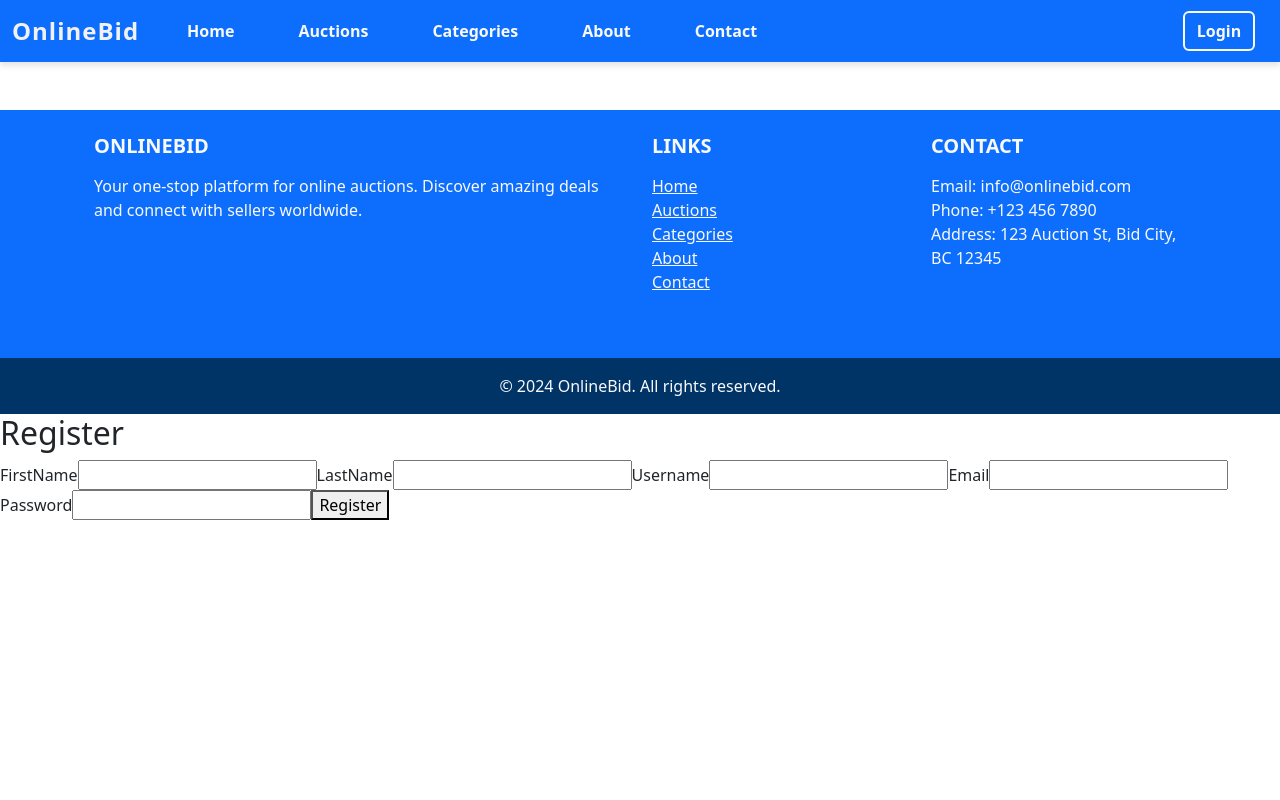
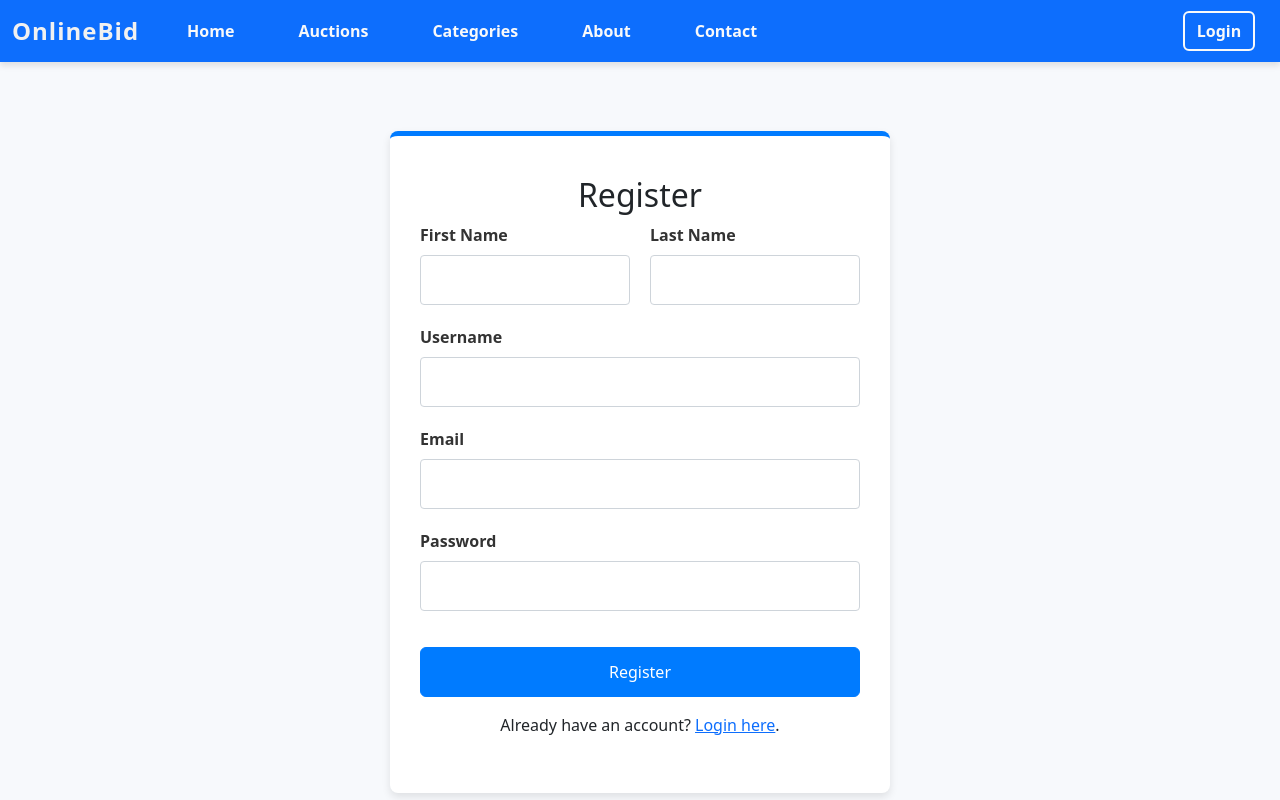
Before and after one commit to shkelzenkrasniqi/OnlineBid-front, an Angular app in the folder OnlineBid/: page /register in a window 1280 px wide. Shown: the top 800 px of the page. Built offline with nearby package versions, Linux system fonts and the light colour scheme.

Commit message:
completed login and register design

```diff
--- a/OnlineBid/src/app/app.component.html
+++ b/OnlineBid/src/app/app.component.html
@@ -1,3 +1,3 @@
 <app-navbar></app-navbar>
+<router-outlet></router-outlet>
 <app-footer></app-footer>
-<router-outlet></router-outlet>
--- a/OnlineBid/src/app/components/login/login.component.html
+++ b/OnlineBid/src/app/components/login/login.component.html
@@ -1,10 +1,21 @@
-<h2>Login</h2>
-<form (ngSubmit)="login()">
-  <label for="email">Email</label>
-  <input type="email" id="email" [(ngModel)]="credentials.email" name="email" required>
+<div class="login-container">
+  <div class="login-box">
+    <h2 class="text-center">Login</h2>
+    <form (ngSubmit)="login()">
+      <div class="form-group">
+        <label for="email" class="form-label">Email</label>
+        <input type="email" id="email" [(ngModel)]="credentials.email" name="email" class="form-control" required>
+      </div>
 
-  <label for="password">Password</label>
-  <input type="password" id="password" [(ngModel)]="credentials.password" name="password" required>
+      <div class="form-group">
+        <label for="password" class="form-label">Password</label>
+        <input type="password" id="password" [(ngModel)]="credentials.password" name="password" class="form-control" required>
+      </div>
 
-  <button type="submit">Login</button>
-</form>
+      <button type="submit" class="btn btn-primary w-100 mt-3">Login</button>
+    </form>
+    <div class="mt-3 text-center">
+      <p>Don't have an account? <a routerLink="/register" class="link-primary">Register here</a>.</p>
+    </div>
+  </div>
+</div>
--- a/OnlineBid/src/app/components/login/login.component.scss
+++ b/OnlineBid/src/app/components/login/login.component.scss
@@ -0,0 +1,57 @@
+/* Center the login box on the page */
+.login-container {
+  display: flex;
+  justify-content: center;
+  align-items: center;
+  height: 80vh;
+  background-color: #f7f9fc;
+}
+
+/* Style the login box */
+.login-box {
+  background-color: white;
+  padding: 30px;
+  border-radius: 8px;
+  box-shadow: 0 4px 8px rgba(0, 0, 0, 0.1);
+  max-width: 400px;
+  width: 100%;
+  border-top: 5px solid #007bff; /* Blue theme accent */
+}
+
+/* Style the form inputs and labels */
+.form-group {
+  margin-bottom: 15px;
+}
+
+.form-label {
+  font-weight: bold;
+  color: #333;
+}
+
+.form-control {
+  width: 100%;
+  padding: 10px;
+  border-radius: 4px;
+  border: 1px solid #ced4da;
+}
+
+.form-control:focus {
+  border-color: #007bff;
+  box-shadow: 0 0 5px rgba(0, 123, 255, 0.5);
+}
+
+/* Style the submit button */
+.btn-primary {
+  background-color: #007bff;
+  border-color: #007bff;
+  padding: 10px;
+  font-size: 16px;
+}
+
+.btn-primary:hover {
+  background-color: #0056b3;
+  border-color: #0056b3;
+}
+.link-primary{
+  cursor: pointer;
+}
--- a/OnlineBid/src/app/components/login/login.component.ts
+++ b/OnlineBid/src/app/components/login/login.component.ts
@@ -7,6 +7,7 @@ import { FormsModule } from '@angular/forms';  // Import FormsModule
   selector: 'app-login',
   standalone: true,  // Indicate it's a standalone component
   templateUrl: './login.component.html',
+  styleUrl: './login.component.scss',
   imports: [FormsModule]  // Import FormsModule for form handling
 })
 export class LoginComponent {
--- a/OnlineBid/src/app/components/register/register.component.html
+++ b/OnlineBid/src/app/components/register/register.component.html
@@ -1,20 +1,38 @@
-<h2>Register</h2>
-<form (ngSubmit)="register()">
+<div class="register-container">
+  <div class="register-box">
+    <h2 class="text-center">Register</h2>
+    <form (ngSubmit)="register()">
+      <div class="form-row">
+        <div class="form-group">
+          <label for="firstname" class="form-label">First Name</label>
+          <input type="text" id="firstname" [(ngModel)]="user.firstname" name="firstname" class="form-control" required>
+        </div>
 
-  <label for="firstname">FirstName</label>
-  <input type="text" id="firstname" [(ngModel)]="user.firstname" name="firstname" required>
+        <div class="form-group">
+          <label for="lastname" class="form-label">Last Name</label>
+          <input type="text" id="lastname" [(ngModel)]="user.lastname" name="lastname" class="form-control" required>
+        </div>
+      </div>
 
-  <label for="lastname">LastName</label>
-  <input type="text" id="lastname" [(ngModel)]="user.lastname" name="lastname" required>
+      <div class="form-group">
+        <label for="username" class="form-label">Username</label>
+        <input type="text" id="username" [(ngModel)]="user.username" name="username" class="form-control" required>
+      </div>
 
-  <label for="username">Username</label>
-  <input type="text" id="username" [(ngModel)]="user.username" name="username" required>
+      <div class="form-group">
+        <label for="email" class="form-label">Email</label>
+        <input type="email" id="email" [(ngModel)]="user.email" name="email" class="form-control" required>
+      </div>
 
-  <label for="email">Email</label>
-  <input type="email" id="email" [(ngModel)]="user.email" name="email" required>
+      <div class="form-group">
+        <label for="password" class="form-label">Password</label>
+        <input type="password" id="password" [(ngModel)]="user.password" name="password" class="form-control" required>
+      </div>
 
-  <label for="password">Password</label>
-  <input type="password" id="password" [(ngModel)]="user.password" name="password" required>
-
-  <button type="submit">Register</button>
-</form>
+      <button type="submit" class="btn btn-primary w-100 mt-3">Register</button>
+    </form>
+    <div class="mt-3 text-center">
+      <p>Already have an account? <a routerLink="/login" class="link-primary">Login here</a>.</p>
+    </div>
+  </div>
+</div>
--- a/OnlineBid/src/app/components/register/register.component.scss
+++ b/OnlineBid/src/app/components/register/register.component.scss
@@ -0,0 +1,57 @@
+.register-container {
+  display: flex;
+  justify-content: center;
+  align-items: center;
+  height: 100vh;
+  background-color: #f7f9fc;
+}
+
+.register-box {
+  background-color: white;
+  padding: 40px 30px;
+  border-radius: 8px;
+  box-shadow: 0 4px 8px rgba(0, 0, 0, 0.1);
+  max-width: 500px;
+  width: 100%;
+  border-top: 5px solid #007bff;
+  box-sizing: border-box;
+}
+
+.form-row {
+  display: flex;
+  gap: 20px;
+}
+
+.form-group {
+  flex: 1;
+  margin-bottom: 20px;
+}
+
+.form-label {
+  font-weight: bold;
+  color: #333;
+}
+
+.form-control {
+  width: 100%;
+  padding: 12px;
+  border-radius: 4px;
+  border: 1px solid #ced4da;
+}
+
+.form-control:focus {
+  border-color: #007bff;
+  box-shadow: 0 0 5px rgba(0, 123, 255, 0.5);
+}
+
+.btn-primary {
+  background-color: #007bff;
+  border-color: #007bff;
+  padding: 12px;
+  font-size: 16px;
+}
+
+.btn-primary:hover {
+  background-color: #0056b3;
+  border-color: #0056b3;
+}
--- a/OnlineBid/src/app/components/register/register.component.ts
+++ b/OnlineBid/src/app/components/register/register.component.ts
@@ -7,6 +7,7 @@ import { FormsModule } from '@angular/forms';  // Import FormsModule
   selector: 'app-register',
   standalone: true,  // Indicate it's a standalone component
   templateUrl: './register.component.html',
+  styleUrl: './register.component.scss',
   imports: [FormsModule]  // Import FormsModule to handle forms
 })
 export class RegisterComponent {
```
